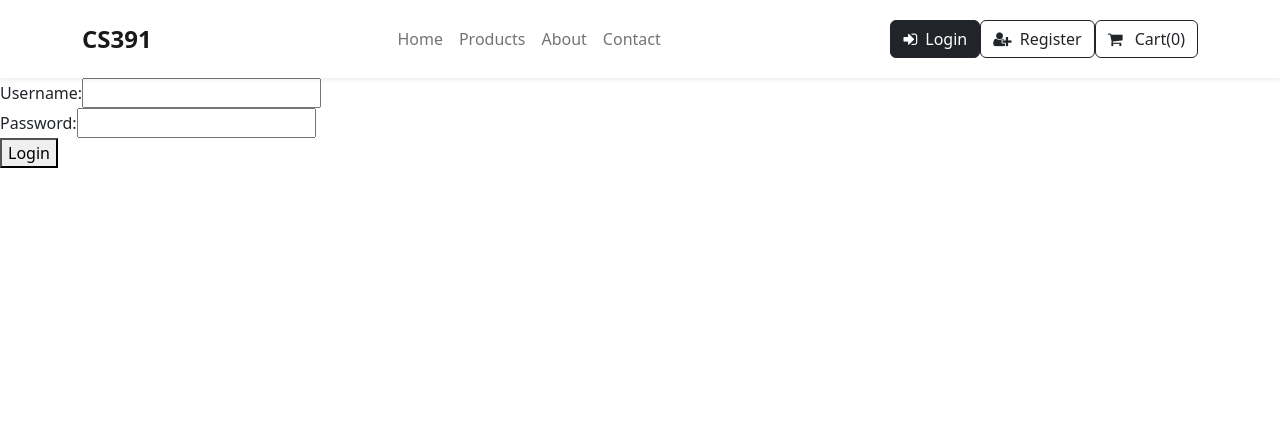
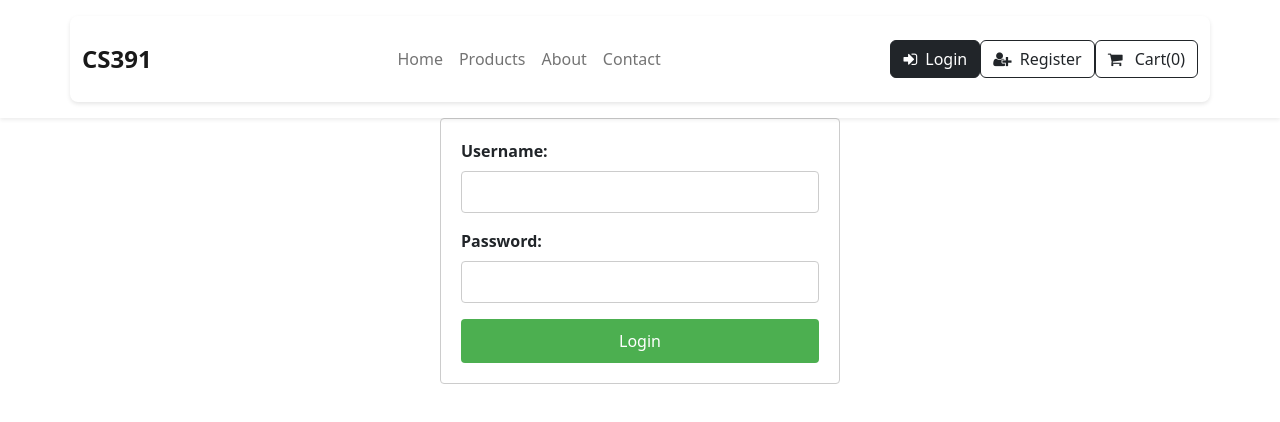
Before and after one commit to TechGhostTech/ReactWebDevelopmetProject, a React (Create React App) app: page /login in a window 1280 px wide. Shown: the top 422 px of the page. Built offline with nearby package versions, Linux system fonts and the light colour scheme.

Commit message:
login and register pages are styled.

```diff
--- a/src/App.css
+++ b/src/App.css
@@ -2,3 +2,5 @@
 .navbar-nav a{
     font-size: 18px;
 }
+
+/* styles.css */
--- a/src/App.js
+++ b/src/App.js
@@ -6,6 +6,7 @@ import Products from './component/Products';
 import Product from './component/Product';
 import Login from './component/Login';
 import Register from './component/Register';
+import Cart from './component/Cart';
 
 function App() {
   return (
@@ -16,8 +17,10 @@ function App() {
           <Route exact path="/" component={Home} />
           <Route exact path="/products" component={Products} />
           <Route exact path="/products/:id" component={Product} />
+          <Route exact path="/cart" component={Cart} />
           <Route exact path="/login" component={Login} />
           <Route exact path="/register" component={Register} />
+
         </Switch>
 
     </>
--- a/src/component/Cart.jsx
+++ b/src/component/Cart.jsx
@@ -1,12 +1,65 @@
 import React from 'react'
 import { useSelector } from 'react-redux'
-
+import { useDispatch } from 'react-redux'
+import {deleteCart} from '../redux/action/index'
+import { NavLink } from 'react-router-dom'
 
 
 const Cart = () => {
+
+    const state = useSelector((state)=> state.addCart || [])
+    const dispatch = useDispatch()
+
+    const handleClose = (item) => {
+        dispatch(deleteCart(item))
+    }
+
+    const cartItems = (product) => {
+        return(
+            <div className="px-4 my-5 bg-light rounded-3" key={product.id}>
+                <div className="container py-4">
+                    <button onClick={()=>handleClose(product)} className="btn-close float-end" aria-label="Close"></button>
+                    <div className="row justify-content-center">
+                        <div className="col-md-4">
+                            <img src={product.img} alt={product.title} height="200px" width="180px" />
+                        </div>
+                        <div className="col-md-4">
+                            <h3>{product.title}</h3>
+                            <p className="lead fw-bold">${product.price}</p>
+                        </div>
+                    </div>
+                </div>
+            </div>
+        );
+    }
+
+    const emptyCart = () => {
+        return (
+            <div className="px-4 my-5 bg-light rounded-3 py-5">
+                <div className="container py-4">
+                    <div className="row">
+                        <h3>Your Cart is Empty</h3>
+                    </div>
+                    </div>
+                </div>
+        );
+    }
+
+    const button = () => {
+        return(
+            <div className="container">
+                <div className="row">
+                    <NavLink to="/checkout" className="btn btn-outline-primary mb-5 w-25 mx-auto">Proceed To checkout</NavLink>
+                </div>
+            </div>
+        );
+    }
+
     return (
         <>
-
+            {state.length === 0 && emptyCart()}
+            {state.length !== 0 && state.map(cartItems)}
+            {state.length !== 0 && button()}
         </>
     )
 }
--- a/src/component/Login.jsx
+++ b/src/component/Login.jsx
@@ -26,6 +26,7 @@ const LoginForm = () => {
   };
 
   return (
+    <div className="form-container">
       <form onSubmit={handleSubmit}>
         <div>
           <label>Username:</label>
@@ -38,6 +39,7 @@ const LoginForm = () => {
         <button type="submit">Login</button>
         {loginError && <p>Invalid username or password</p>}
       </form>
+    </div>
   );
 };
 
--- a/src/index.css
+++ b/src/index.css
@@ -11,3 +11,95 @@ code {
   font-family: source-code-pro, Menlo, Monaco, Consolas, 'Courier New',
     monospace;
 }
+
+.form-container {
+  max-width: 400px;
+  margin: 0 auto;
+  padding: 20px;
+  border: 1px solid #ccc;
+  border-radius: 4px;
+}
+
+.form-container label {
+  display: block;
+  margin-bottom: 8px;
+  font-weight: bold;
+}
+
+.form-container input {
+  width: 100%;
+  padding: 8px;
+  margin-bottom: 16px;
+  border: 1px solid #ccc;
+  border-radius: 4px;
+}
+
+.form-container button {
+  width: 100%;
+  padding: 8px;
+  border: none;
+  border-radius: 4px;
+  background-color: #4caf50;
+  color: #fff;
+  cursor: pointer;
+}
+
+.form-container button:hover {
+  background-color: #45a049;
+}
+
+.form-container p {
+  color: red;
+  margin-top: 8px;
+}
+
+
+
+
+/* index.css */
+
+.container {
+  max-width: 400px;
+  margin: 0 auto;
+  padding: 20px;
+  border-radius: 8px;
+  box-shadow: 0 2px 4px rgba(0, 0, 0, 0.1);
+}
+
+.form-group {
+  margin-bottom: 20px;
+}
+
+label {
+  display: block;
+  margin-bottom: 8px;
+  font-weight: bold;
+}
+
+input[type='text'],
+input[type='email'],
+input[type='tel'],
+input[type='password'] {
+  width: 100%;
+  padding: 8px;
+  border: 1px solid #ccc;
+  border-radius: 4px;
+}
+
+.error-message {
+  color: red;
+  margin-top: 4px;
+}
+
+button[type='submit'] {
+  background-color: #4caf50;
+  color: white;
+  padding: 10px 20px;
+  border: none;
+  border-radius: 4px;
+  cursor: pointer;
+}
+
+button[type='submit']:hover {
+  background-color: #45a049;
+}
```
Lines whose indentation alone changed are shown as unchanged.
